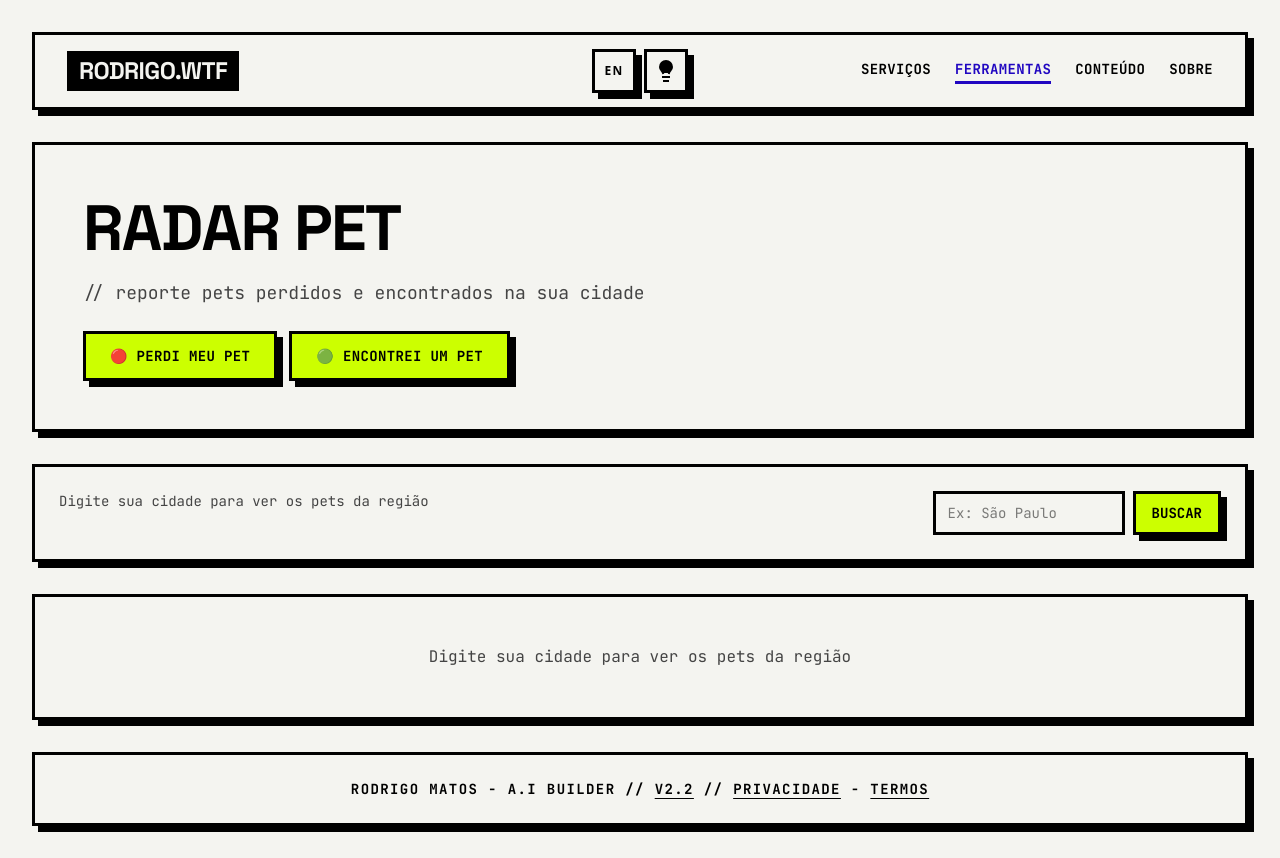
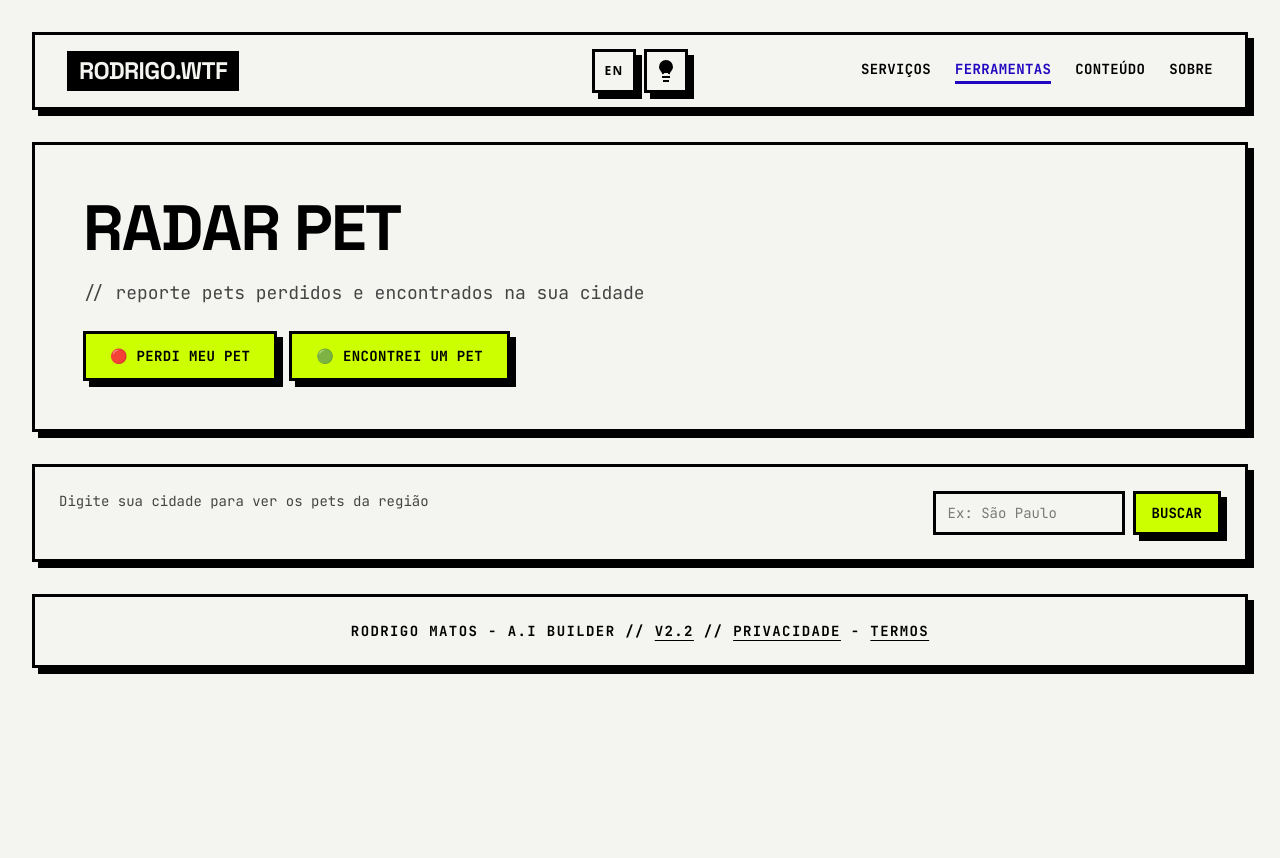
Before and after one commit to MRMATOS/rodrigo-wtf, a Next.js app: page /ferramentas/radar-pet in a window 1280 px wide. After the commit the page ends 800 px from the top, so only its background shows below. Built offline with nearby package versions, Linux system fonts and the light colour scheme; no server answers.

Commit message:
feat(radar-pet): show map with most-populated city as default

```diff
--- a/src/app/ferramentas/radar-pet/page.tsx
+++ b/src/app/ferramentas/radar-pet/page.tsx
@@ -4,7 +4,7 @@ import { useState, useEffect, useCallback } from "react";
 import { useRouter } from "next/navigation";
 import { useT } from "@/contexts/LanguageContext";
 import { useAuth } from "./_lib/use-auth";
-import { getActivePetsByCity } from "./_lib/supabase-pets";
+import { getActivePetsByCity, getCityWithMostPets } from "./_lib/supabase-pets";
 import type { Pet } from "./_lib/supabase-pets";
 import MapHub from "./_components/MapHub";
 import PetFeed from "./_components/PetFeed";
@@ -27,7 +27,7 @@ export default function RadarPetHub() {
   const [pendingAction, setPendingAction] = useState<"lost" | "found" | null>(null);
   const [geoCity, setGeoCity] = useState<string | null>(null);
 
-  // Tenta obter cidade via GPS
+  // Tenta obter cidade via GPS; se negado, usa cidade com mais pets
   useEffect(() => {
     navigator.geolocation.getCurrentPosition(
       async (pos) => {
@@ -47,11 +47,13 @@ export default function RadarPetHub() {
             setCity(detectedCity);
           }
         } catch {
-          // silently fail, user will type city
+          // silently fail
         }
       },
-      () => {
-        // GPS denied — user types city manually
+      async () => {
+        // GPS negado — carregar cidade com mais pets como padrão
+        const topCity = await getCityWithMostPets();
+        if (topCity) setCity(topCity);
       }
     );
   }, []);
@@ -168,11 +170,7 @@ export default function RadarPetHub() {
             <PetFeed pets={filteredPets} emptyLabel={t.radarPet.emptyState} />
           </div>
         </div>
-      ) : (
-        <div className="border-3 border-border brutal-shadow bg-background p-12 text-center">
-          <p className="font-body text-muted">{t.radarPet.cityPrompt}</p>
-        </div>
-      )}
+      ) : null}
 
       {showLogin && (
         <LoginModal
```
